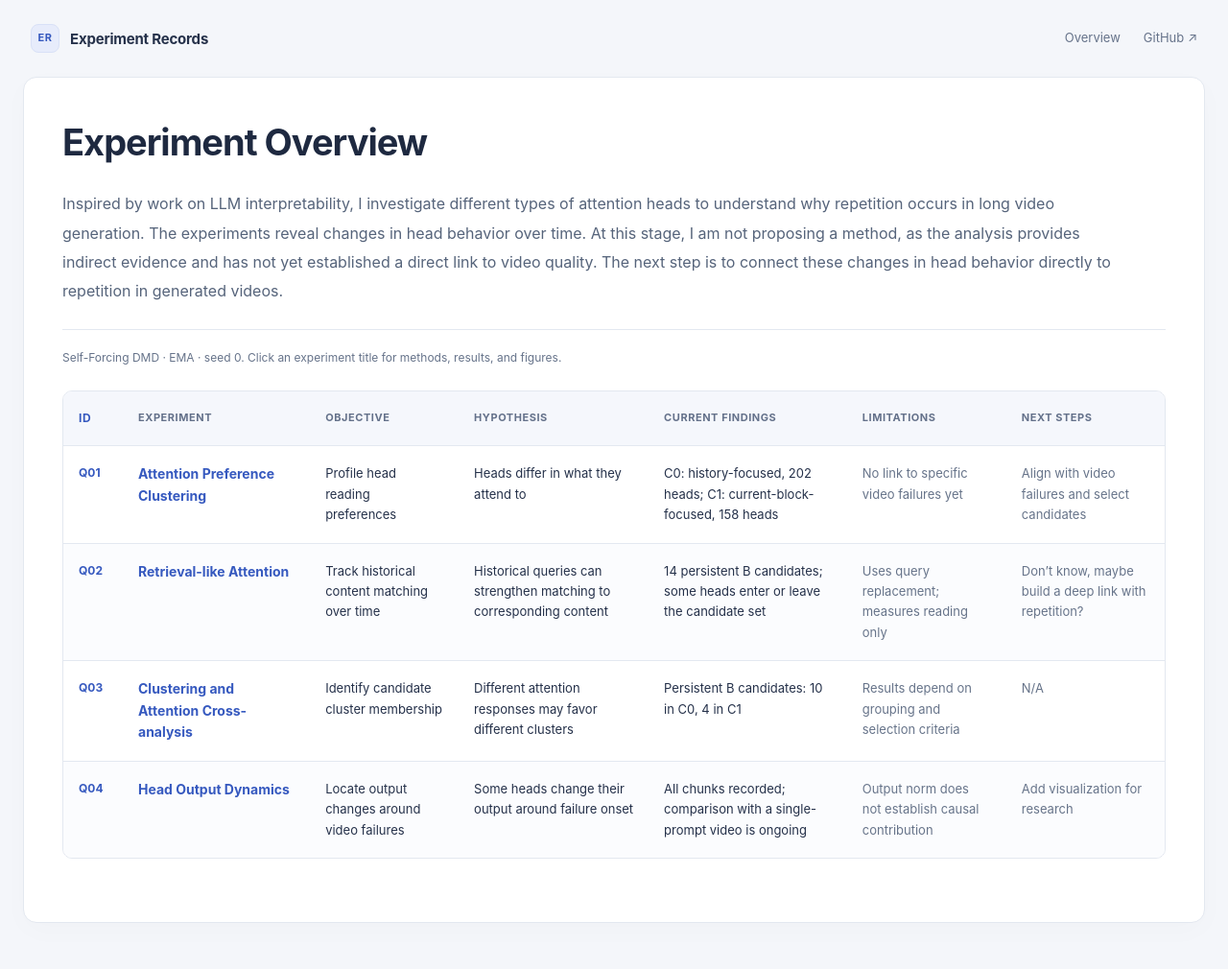
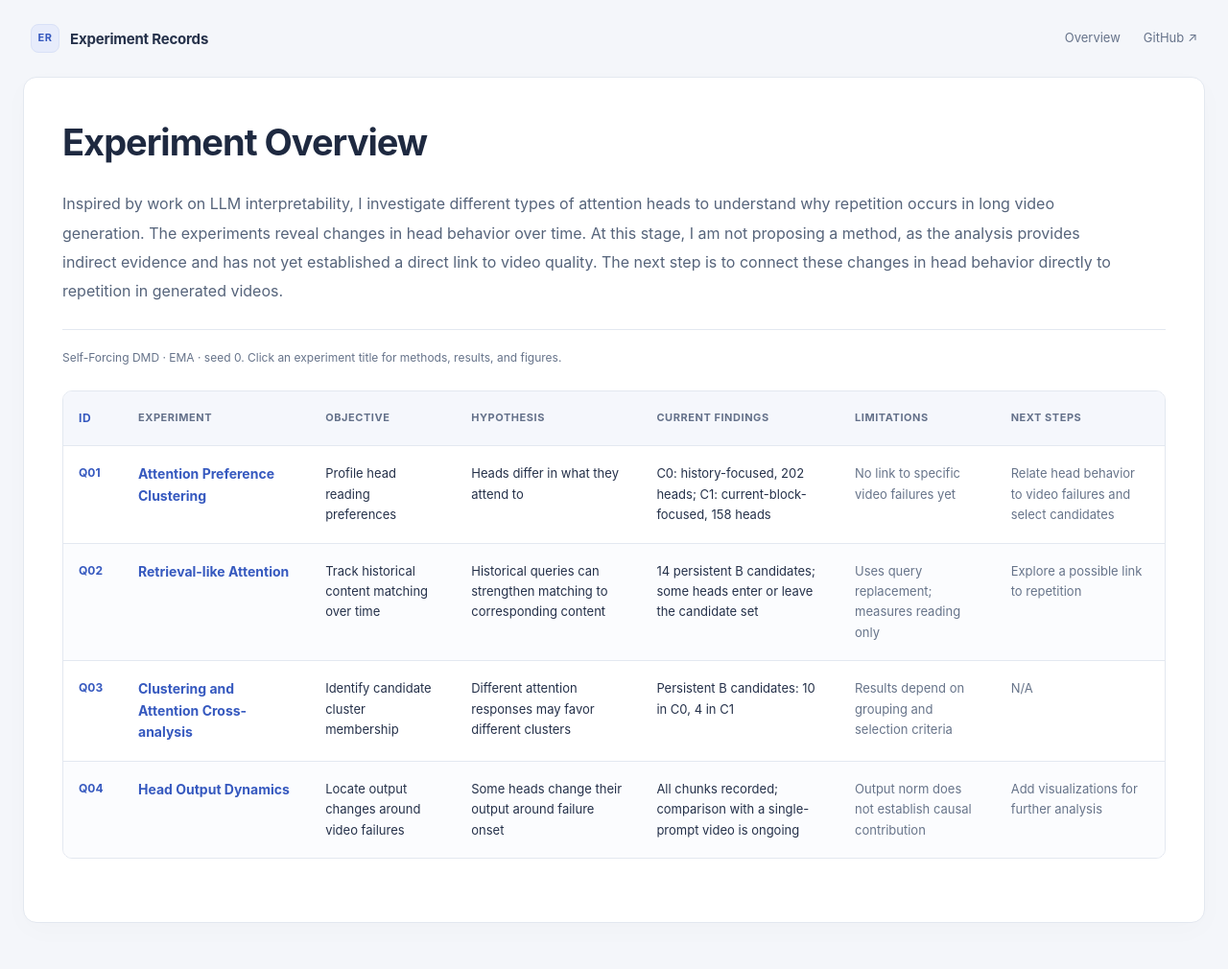
Before and after one commit to youngkinlon/experiment-records, a Jekyll site: the page built from index.md, in a window 1280 px wide. Shown: the whole page at 96% size. Built offline with Jekyll 4.4.1, drawn with Linux system fonts in a browser that asks for light colours; our own code applies the rules of GitHub Pages for plain Markdown files.

Commit message:
Polish next steps wording in experiment overview

```diff
--- a/index.md
+++ b/index.md
@@ -9,7 +9,7 @@ Self-Forcing DMD · EMA · seed 0. Click an experiment title for methods, result
 
 | ID  | Experiment                                                         | Objective                                   | Hypothesis                                                          | Current Findings                                                        | Limitations                                        | Next Steps                                           |
 | --- | ------------------------------------------------------------------ | ------------------------------------------- | ------------------------------------------------------------------- | ----------------------------------------------------------------------- | -------------------------------------------------- | ---------------------------------------------------- |
-| Q01 | [Attention Preference Clustering](%E9%95%BF%E8%A7%86%E9%A2%91%E7%94%9F%E6%88%90%E5%AE%9E%E9%AA%8C/Q1%EF%BC%9Aattn%20%E8%81%9A%E7%B1%BB%E7%A0%94%E7%A9%B6.html)               | Profile head reading preferences            | Heads differ in what they attend to                                 | C0: history-focused, 202 heads; C1: current-block-focused, 158 heads    | No link to specific video failures yet             | Align with video failures and select candidates      |
-| Q02 | [Retrieval-like Attention](%E9%95%BF%E8%A7%86%E9%A2%91%E7%94%9F%E6%88%90%E5%AE%9E%E9%AA%8C/Q2%EF%BC%9ARetrieval-like%20head%20%E6%8E%A2%E7%B4%A2.html)       | Track historical content matching over time | Historical queries can strengthen matching to corresponding content | 14 persistent B candidates; some heads enter or leave the candidate set | Uses query replacement; measures reading only      | Don't know, maybe build a deep link with repetition? |
+| Q01 | [Attention Preference Clustering](%E9%95%BF%E8%A7%86%E9%A2%91%E7%94%9F%E6%88%90%E5%AE%9E%E9%AA%8C/Q1%EF%BC%9Aattn%20%E8%81%9A%E7%B1%BB%E7%A0%94%E7%A9%B6.html)               | Profile head reading preferences            | Heads differ in what they attend to                                 | C0: history-focused, 202 heads; C1: current-block-focused, 158 heads    | No link to specific video failures yet             | Relate head behavior to video failures and select candidates      |
+| Q02 | [Retrieval-like Attention](%E9%95%BF%E8%A7%86%E9%A2%91%E7%94%9F%E6%88%90%E5%AE%9E%E9%AA%8C/Q2%EF%BC%9ARetrieval-like%20head%20%E6%8E%A2%E7%B4%A2.html)       | Track historical content matching over time | Historical queries can strengthen matching to corresponding content | 14 persistent B candidates; some heads enter or leave the candidate set | Uses query replacement; measures reading only      | Explore a possible link to repetition |
 | Q03 | [Clustering and Attention Cross-analysis](%E9%95%BF%E8%A7%86%E9%A2%91%E7%94%9F%E6%88%90%E5%AE%9E%E9%AA%8C/Q3%EF%BC%9A%20q1%2Cq2%20%E4%BA%A4%E5%8F%89%E5%AF%B9%E6%AF%94.html) | Identify candidate cluster membership       | Different attention responses may favor different clusters          | Persistent B candidates: 10 in C0, 4 in C1                              | Results depend on grouping and selection criteria  | N/A                                                  |
-| Q04 | [Head Output Dynamics](%E9%95%BF%E8%A7%86%E9%A2%91%E7%94%9F%E6%88%90%E5%AE%9E%E9%AA%8C/Q4%20%E6%8E%A2%E7%A9%B6head%20%E8%BE%93%E5%87%BA%E9%9A%8F%E7%9D%80%E6%97%B6%E9%97%B4%E5%8F%98%E5%8C%96.html)                  | Locate output changes around video failures | Some heads change their output around failure onset                 | All chunks recorded; comparison with a single-prompt video is ongoing   | Output norm does not establish causal contribution | Add visualization for research                       |
+| Q04 | [Head Output Dynamics](%E9%95%BF%E8%A7%86%E9%A2%91%E7%94%9F%E6%88%90%E5%AE%9E%E9%AA%8C/Q4%20%E6%8E%A2%E7%A9%B6head%20%E8%BE%93%E5%87%BA%E9%9A%8F%E7%9D%80%E6%97%B6%E9%97%B4%E5%8F%98%E5%8C%96.html)                  | Locate output changes around video failures | Some heads change their output around failure onset                 | All chunks recorded; comparison with a single-prompt video is ongoing   | Output norm does not establish causal contribution | Add visualizations for further analysis                       |
```
Also changed, not shown: 长视频生成实验/实验总表.md (+3 -3 lines), README.md.
